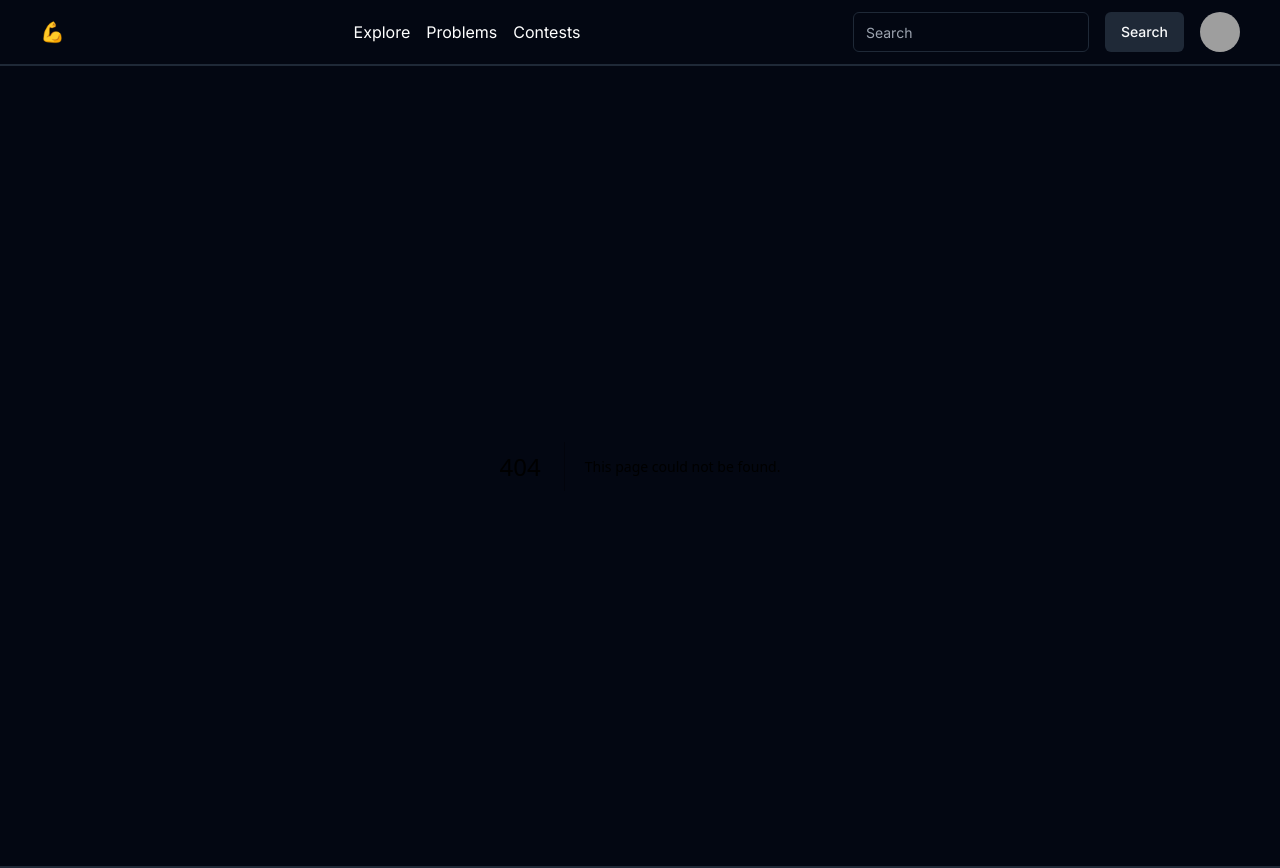
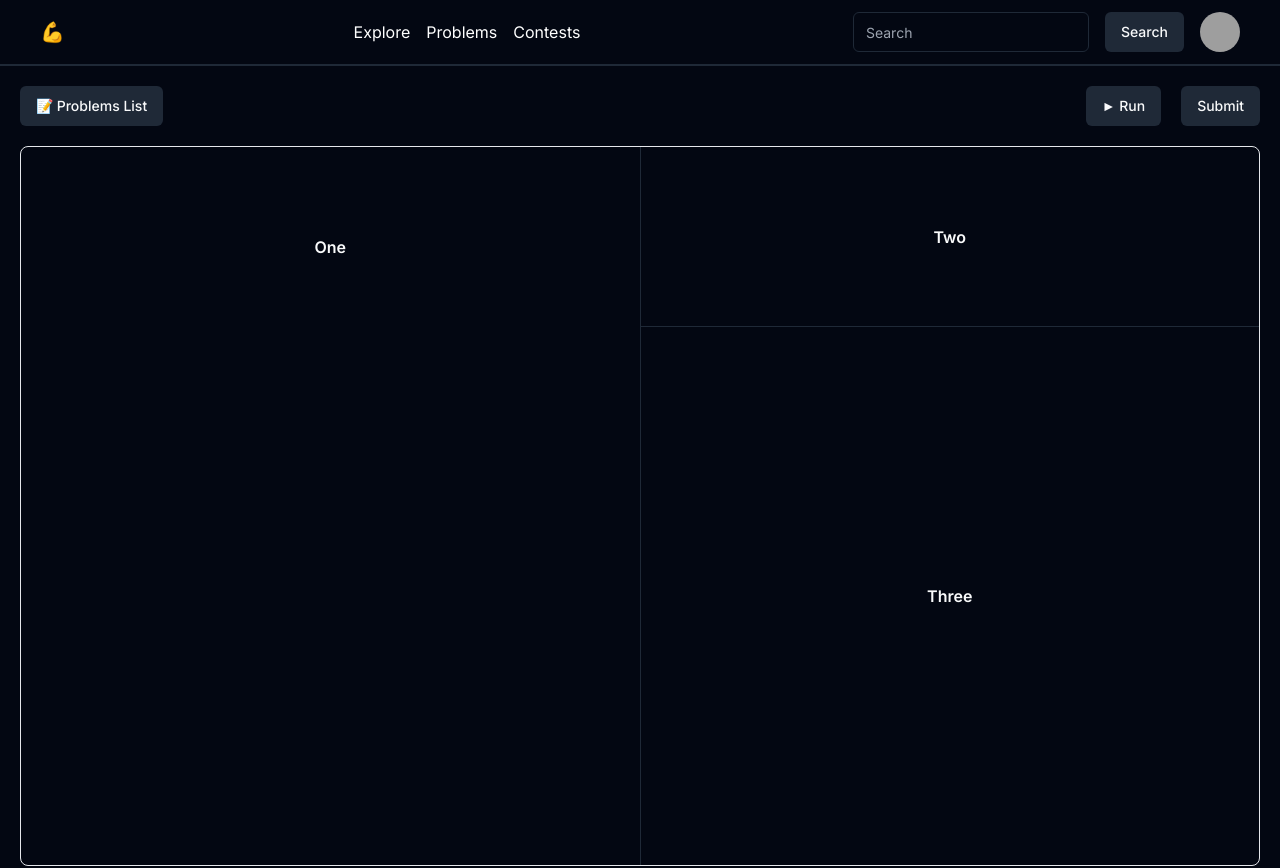
Before and after one commit to Kartik1110/codechamp, a Next.js app: page /problem/1 in a window 1280 px wide. Before the commit this address had no page. Shown: the top 868 px of the page. Built offline with nearby package versions, Linux system fonts and the light colour scheme; grey boxes are pictures that could not be loaded.

Commit message:
feat: added codesection, problem page

```diff
--- a/package.json
+++ b/package.json
@@ -17,6 +17,7 @@
     "next": "14.2.2",
     "react": "^18",
     "react-dom": "^18",
+    "react-resizable-panels": "^2.0.18",
     "tailwind-merge": "^2.3.0",
     "tailwindcss-animate": "^1.0.7"
   },
--- a/src/app/layout.tsx
+++ b/src/app/layout.tsx
@@ -6,8 +6,8 @@
 import Footer from "@/components/Footer";
 
 export const metadata: Metadata = {
-  title: "Create Next App",
-  description: "Generated by create next app",
+  title: "Codechamp",
+  description: "Code faster, better and stronger with Codechamp.",
 };
 
 const fontSans = FontSans({
--- /dev/null
+++ b/src/app/problem/[id]/page.tsx
@@ -0,0 +1,19 @@
+import CodeSection from "@/components/CodeSection"
+import { Button } from "@/components/ui/button"
+
+export default function Page({ params }: { params: { slug: string } }) {
+    return (
+        <div>
+            <div className="w-full flex justify-between items-center my-5 px-5">
+                <Button variant="secondary">📝 Problems List</Button>
+                <div className="space-x-5">
+                    <Button variant="secondary">► Run</Button>
+                    <Button variant="secondary">Submit</Button>
+                </div>
+            </div>
+            <div className="h-[90vh] w-[100wh] m-5">
+                <CodeSection />
+            </div>
+        </div>
+    )
+}
--- /dev/null
+++ b/src/components/CodeSection.tsx
@@ -0,0 +1,38 @@
+import {
+    ResizableHandle,
+    ResizablePanel,
+    ResizablePanelGroup,
+} from "@/components/ui/resizable"
+
+export default function CodeSection() {
+    return (
+        <>
+            <ResizablePanelGroup
+                direction="horizontal"
+                className="rounded-lg border"
+            >
+                <ResizablePanel defaultSize={50}>
+                    <div className="flex h-[200px] items-center justify-center p-6">
+                        <span className="font-semibold text-primary">One</span>
+                    </div>
+                </ResizablePanel>
+                <ResizableHandle />
+                <ResizablePanel defaultSize={50}>
+                    <ResizablePanelGroup direction="vertical">
+                        <ResizablePanel defaultSize={25}>
+                            <div className="flex h-full items-center justify-center p-6">
+                                <span className="font-semibold text-primary">Two</span>
+                            </div>
+                        </ResizablePanel>
+                        <ResizableHandle />
+                        <ResizablePanel defaultSize={75}>
+                            <div className="flex h-full items-center justify-center p-6">
+                                <span className="font-semibold text-primary">Three</span>
+                            </div>
+                        </ResizablePanel>
+                    </ResizablePanelGroup>
+                </ResizablePanel>
+            </ResizablePanelGroup>
+        </>
+    )
+}
--- /dev/null
+++ b/src/components/ui/resizable.tsx
@@ -0,0 +1,45 @@
+"use client"
+
+import { GripVertical } from "lucide-react"
+import * as ResizablePrimitive from "react-resizable-panels"
+
+import { cn } from "@/lib/utils"
+
+const ResizablePanelGroup = ({
+  className,
+  ...props
+}: React.ComponentProps<typeof ResizablePrimitive.PanelGroup>) => (
+  <ResizablePrimitive.PanelGroup
+    className={cn(
+      "flex h-full w-full data-[panel-group-direction=vertical]:flex-col",
+      className
+    )}
+    {...props}
+  />
+)
+
+const ResizablePanel = ResizablePrimitive.Panel
+
+const ResizableHandle = ({
+  withHandle,
+  className,
+  ...props
+}: React.ComponentProps<typeof ResizablePrimitive.PanelResizeHandle> & {
+  withHandle?: boolean
+}) => (
+  <ResizablePrimitive.PanelResizeHandle
+    className={cn(
+      "relative flex w-px items-center justify-center bg-border after:absolute after:inset-y-0 after:left-1/2 after:w-1 after:-translate-x-1/2 focus-visible:outline-none focus-visible:ring-1 focus-visible:ring-ring focus-visible:ring-offset-1 data-[panel-group-direction=vertical]:h-px data-[panel-group-direction=vertical]:w-full data-[panel-group-direction=vertical]:after:left-0 data-[panel-group-direction=vertical]:after:h-1 data-[panel-group-direction=vertical]:after:w-full data-[panel-group-direction=vertical]:after:-translate-y-1/2 data-[panel-group-direction=vertical]:after:translate-x-0 [&[data-panel-group-direction=vertical]>div]:rotate-90",
+      className
+    )}
+    {...props}
+  >
+    {withHandle && (
+      <div className="z-10 flex h-4 w-3 items-center justify-center rounded-sm border bg-border">
+        <GripVertical className="h-2.5 w-2.5" />
+      </div>
+    )}
+  </ResizablePrimitive.PanelResizeHandle>
+)
+
+export { ResizablePanelGroup, ResizablePanel, ResizableHandle }
```
Also changed, not shown: 1 other file (tests, documents, lock files or other folders).
